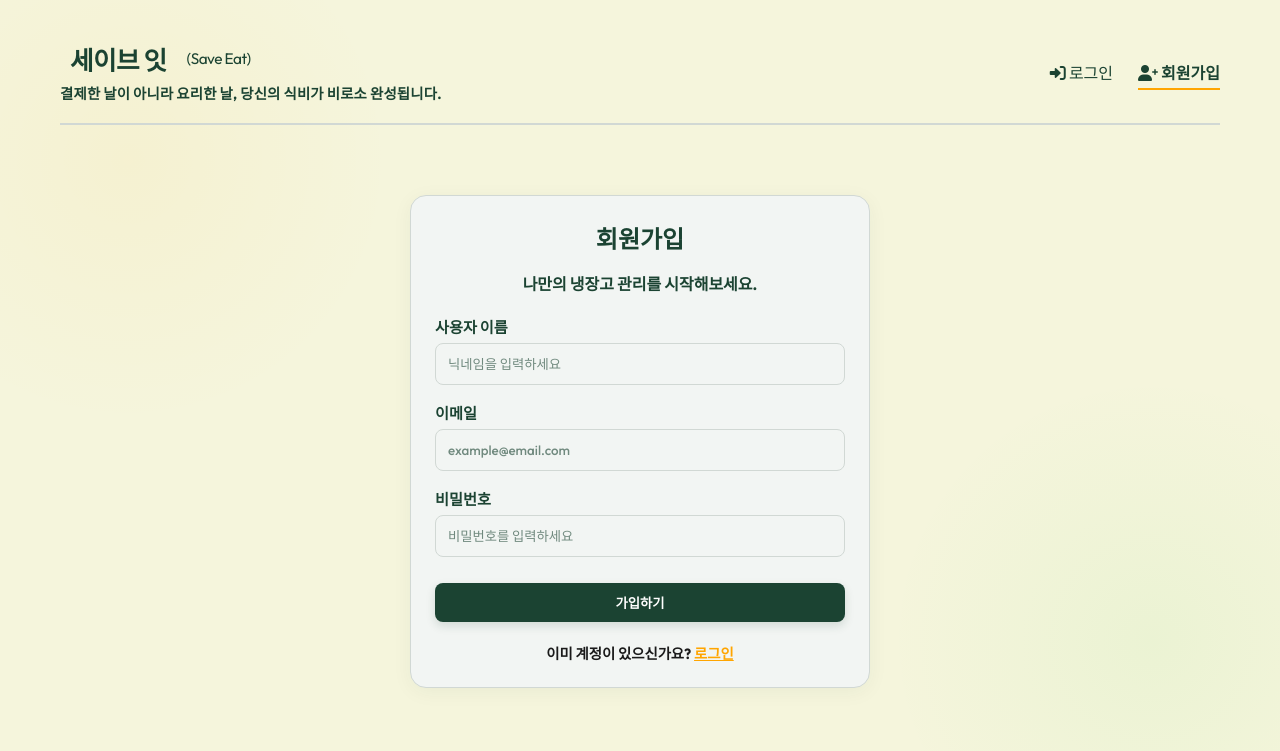
After one commit to leeseonghun77/save-eat, a Flask app: page /signup in a window 1280 px wide. The commit adds this page. Shown: the top 751 px of the page. Run offline with Flask 3, Linux system fonts and the light colour scheme.

Commit message:
로그인 기능 및 유저별 식재료 저장 로직 추가

```diff
--- a/app.py
+++ b/app.py
@@ -1,5 +1,7 @@
-from flask import Flask, render_template, request, redirect, url_for, jsonify
-from models import db, Ingredient, Purchase, Usage, UnitMatrix, ShoppingEvent
+from flask import Flask, render_template, request, redirect, url_for, jsonify, flash
+from flask_login import LoginManager, login_user, logout_user, login_required, current_user
+from werkzeug.security import generate_password_hash, check_password_hash
+from models import db, Ingredient, Purchase, Usage, UnitMatrix, ShoppingEvent, User
 from datetime import datetime, date
 import os
 
@@ -18,6 +20,61 @@ app.config['SQLALCHEMY_TRACK_MODIFICATIONS'] = False
 app.secret_key = 'antigravity_secret'
 
 db.init_app(app)
+login_manager = LoginManager()
+login_manager.init_app(app)
+login_manager.login_view = 'login'
+
+@login_manager.user_loader
+def load_user(user_id):
+    return User.query.get(int(user_id))
+
+# --- Auth Routes ---
+@app.route('/signup', methods=['GET', 'POST'])
+def signup():
+    if request.method == 'POST':
+        username = request.form.get('username')
+        email = request.form.get('email')
+        password = request.form.get('password')
+
+        user = User.query.filter_by(email=email).first()
+        if user:
+            flash('Email already exists')
+            return redirect(url_for('signup'))
+
+        new_user = User(
+            username=username,
+            email=email,
+            password_hash=generate_password_hash(password)
+        )
+        db.session.add(new_user)
+        db.session.commit()
+
+        login_user(new_user)
+        return redirect(url_for('dashboard'))
+
+    return render_template('signup.html')
+
+@app.route('/login', methods=['GET', 'POST'])
+def login():
+    if request.method == 'POST':
+        email = request.form.get('email')
+        password = request.form.get('password')
+
+        user = User.query.filter_by(email=email).first()
+        if not user or not check_password_hash(user.password_hash, password):
+            flash('Please check your login details and try again.')
+            return redirect(url_for('login'))
+
+        login_user(user)
+        return redirect(url_for('dashboard'))
+
+    return render_template('login.html')
+
+@app.route('/logout')
+@login_required
+def logout():
+    logout_user()
+    return redirect(url_for('login'))
 
 # --- Business Logic Helpers ---
 
@@ -90,6 +147,7 @@ def links():
     return render_template('links.html')
 
 @app.route('/')
+@login_required
 def dashboard():
     total_asset = get_total_asset_value()
     expiring_list = get_expiring_items()
@@ -139,6 +197,7 @@ def dashboard():
                            expiring=expiring_list)
 
 @app.route('/inventory')
+@login_required
 def inventory():
     # Show detailed active purchases (Inventory Batches)
     purchases = Purchase.query.filter(Purchase.remaining_quantity > 0).order_by(Purchase.expiry_date.asc()).all()
@@ -151,6 +210,7 @@ def add_ingredient():
     pass
 
 @app.route('/purchase', methods=['GET', 'POST'])
+@login_required
 def purchase():
     if request.method == 'POST':
         # Batch Purchase Logic
@@ -189,9 +249,9 @@ def purchase():
                 expiry_str = item.get('expiry')
 
                 # Find/Create Ingredient
-                ing = Ingredient.query.filter_by(name=name).first()
+                ing = Ingredient.query.filter_by(name=name, user_id=current_user.id).first()
                 if not ing:
-                    ing = Ingredient(name=name, category='일반', mode='precision', standard_unit=unit)
+                    ing = Ingredient(name=name, category='일반', mode='precision', standard_unit=unit, user_id=current_user.id)
                     db.session.add(ing)
                     db.session.commit()
 
@@ -316,6 +376,7 @@ def delete_usage(usage_id):
     return jsonify({'success': False}), 400
 
 @app.route('/cook', methods=['GET', 'POST'])
+@login_required
 def cook():
     if request.method == 'POST':
         # Batch Usage Logic
--- a/requirements.txt
+++ b/requirements.txt
@@ -1,6 +1,5 @@
 Flask
 Flask-SQLAlchemy
-Flask
-Flask-SQLAlchemy
+Flask-Login
 gunicorn
 psycopg2-binary
--- a/templates/base.html
+++ b/templates/base.html
@@ -26,6 +26,7 @@
             </div>
             <nav>
                 <ul>
+                    {% if current_user.is_authenticated %}
                     <li><a href="{{ url_for('dashboard') }}"
                             class="{{ 'active' if request.endpoint == 'dashboard' else '' }}"><i
                                 class="fas fa-chart-pie"></i> 리포트</a></li>
@@ -37,6 +38,15 @@
                                 class="fas fa-shopping-cart"></i> 입고(장보기)</a></li>
                     <li><a href="{{ url_for('cook') }}" class="{{ 'active' if request.endpoint == 'cook' else '' }}"><i
                                 class="fas fa-utensils"></i> 소비(요리)</a></li>
+                    <li><a href="{{ url_for('logout') }}"><i class="fas fa-sign-out-alt"></i> 로그아웃</a></li>
+                    {% else %}
+                    <li><a href="{{ url_for('login') }}"
+                            class="{{ 'active' if request.endpoint == 'login' else '' }}"><i
+                                class="fas fa-sign-in-alt"></i> 로그인</a></li>
+                    <li><a href="{{ url_for('signup') }}"
+                            class="{{ 'active' if request.endpoint == 'signup' else '' }}"><i
+                                class="fas fa-user-plus"></i> 회원가입</a></li>
+                    {% endif %}
                 </ul>
             </nav>
         </header>
--- /dev/null
+++ b/templates/signup.html
@@ -0,0 +1,48 @@
+{% extends "base.html" %}
+
+{% block content %}
+<div class="container" style="max-width: 500px; margin-top: 50px;">
+    <div class="card">
+        <h2 style="text-align: center;">회원가입</h2>
+        <p style="text-align: center; color: var(--text-muted); margin-bottom: 20px;">
+            나만의 냉장고 관리를 시작해보세요.
+        </p>
+
+        {% with messages = get_flashed_messages() %}
+        {% if messages %}
+        <div class="messages" style="margin-bottom: 20px;">
+            {% for message in messages %}
+            <div style="color: var(--danger); text-align: center; font-weight: bold;">{{ message }}</div>
+            {% endfor %}
+        </div>
+        {% endif %}
+        {% endwith %}
+
+        <form method="POST" action="{{ url_for('signup') }}">
+            <div class="form-group">
+                <label for="username">사용자 이름</label>
+                <input type="text" name="username" id="username" placeholder="닉네임을 입력하세요" required>
+            </div>
+
+            <div class="form-group">
+                <label for="email">이메일</label>
+                <input type="email" name="email" id="email" placeholder="example@email.com" required>
+            </div>
+
+            <div class="form-group">
+                <label for="password">비밀번호</label>
+                <input type="password" name="password" id="password" placeholder="비밀번호를 입력하세요" required>
+            </div>
+
+            <button type="submit" class="btn btn-primary" style="width: 100%; margin-top: 10px;">
+                가입하기
+            </button>
+        </form>
+
+        <div style="margin-top: 20px; text-align: center; font-size: 0.9em;">
+            이미 계정이 있으신가요? <a href="{{ url_for('login') }}"
+                style="color: var(--secondary-color); font-weight: bold;">로그인</a>
+        </div>
+    </div>
+</div>
+{% endblock %}
```
Also changed, not shown: models.py (+15 -0 lines), templates/login.html (added, +43 -0 lines).
